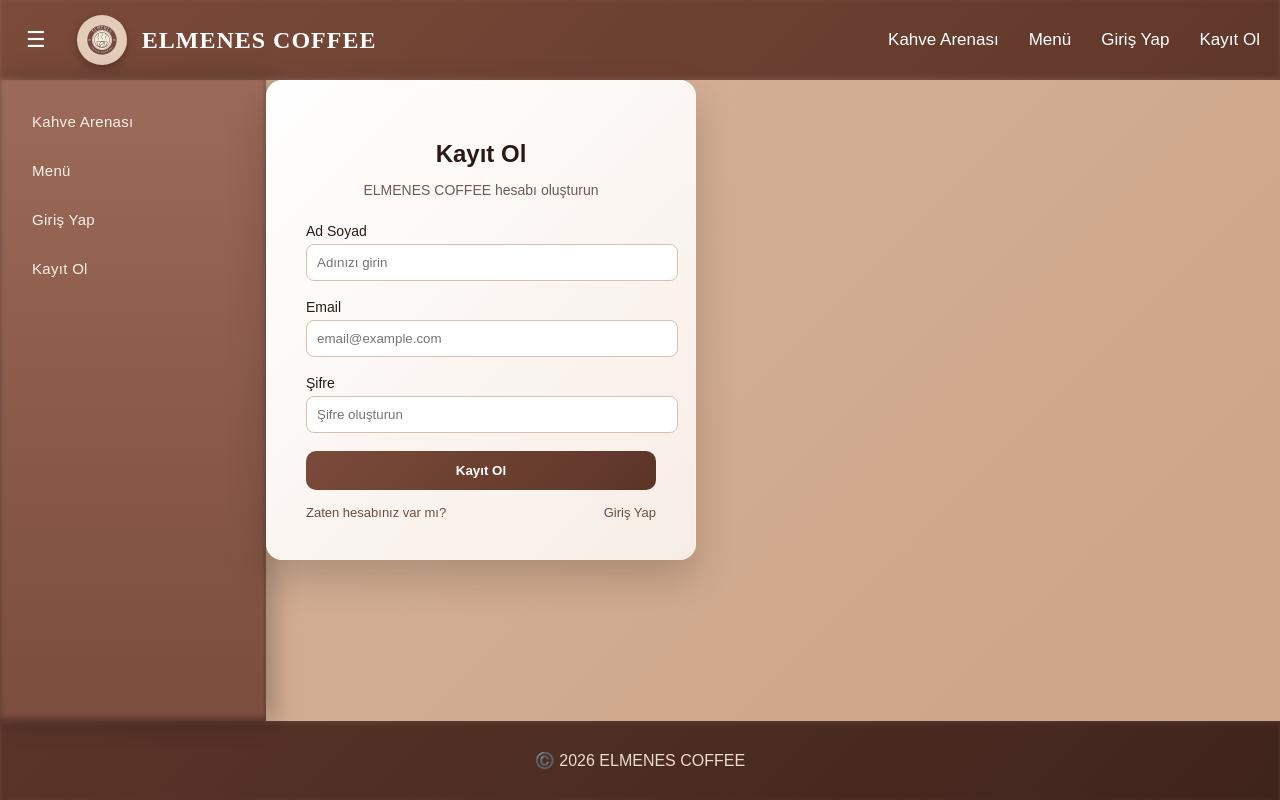
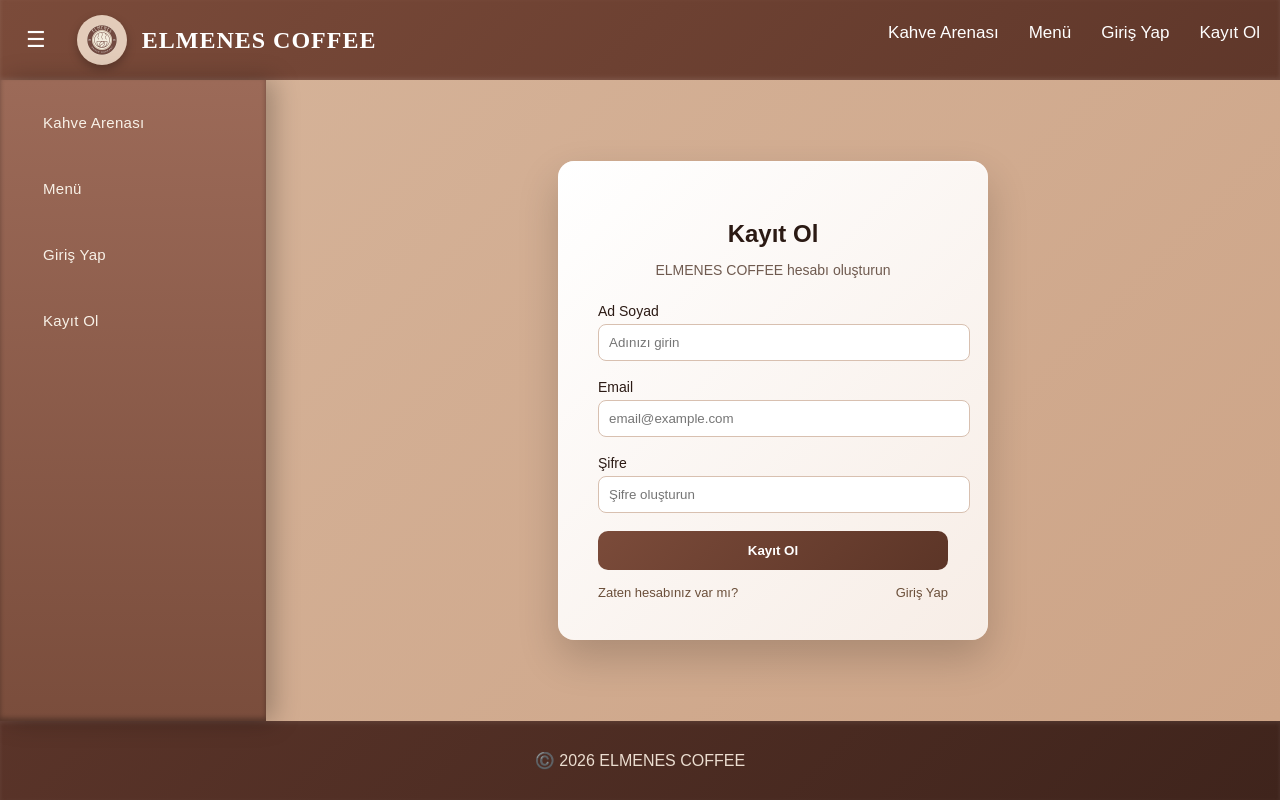
Before and after one commit to ff6developer/projeodevi, a React (Vite) app: page /signin in a window 1280 px wide. Built offline with nearby package versions, Linux system fonts and the light colour scheme.

Commit message:
düzeltmeler

```diff
--- a/src/App.jsx
+++ b/src/App.jsx
@@ -3,7 +3,7 @@ import Genel from "./components/genel";
 import Login from "./pages/login";
 import Menu from "./pages/menu";
 import Signin from "./pages/signin";
-
+import "./index.css";
 function Home() {
   return <h2>Ana Sayfa</h2>;
 }
--- a/src/index.css
+++ b/src/index.css
@@ -147,18 +147,22 @@ body{
   opacity .25s ease,
   filter .25s ease;
   position:relative;
+  width:100%;
 }
 
 /* link görünümü */
 .sidebar a{
   color:#F8F1E7;
   text-decoration:none;
-  display:flex;
+  display:block;
+  width: 100%;
   align-items:center;
-  padding:11px 14px;
+  padding:12px 25px;
   border-radius:12px;
   font-size:15px;
   letter-spacing:.3px;
+  box-sizing: border-box;
+
 
   transition:
   background .25s ease,
@@ -238,7 +242,7 @@ body{
   0 -6px 16px rgba(0,0,0,0.25),
   inset 0 2px 4px rgba(255,255,255,0.08);
 }
-<<<<<<< HEAD
+
 /* Menüdeki ürünler ve fotoğraflar */
 ul li {
   display: flex;          /* yan yana gösterir */
@@ -251,14 +255,15 @@ ul li img {
   border-radius: 10px;    /* köşeleri yuvarlat */
   object-fit: cover;      /* oran bozulmasın */
 }
-=======
 
 .anasayfaicerik{
+  position: relative;
   flex:1;
+  min-height:80vh;
+
   display:flex;
   justify-content:center;
   align-items:center;
-  min-height:80vh;
 }
 
 /* login container */
@@ -364,9 +369,7 @@ ul li img {
   color:#6b4f3a;
   text-decoration:none;
 }
-<<<<<<< HEAD
->>>>>>> 5a5b4fe399194d0900792cd1275f941a245995da
-=======
+
 
 .login-container{
   width:100%;
@@ -391,4 +394,3 @@ ul li img {
   position:relative;
   z-index:2;
 }
->>>>>>> 7f81d0359a0e0d813d51c353cd0ea471345564c9
```
Also changed, not shown: src/components/menu.jsx (+4 -4 lines), public/mocha.jpg (renamed from public/moca.jpg).
